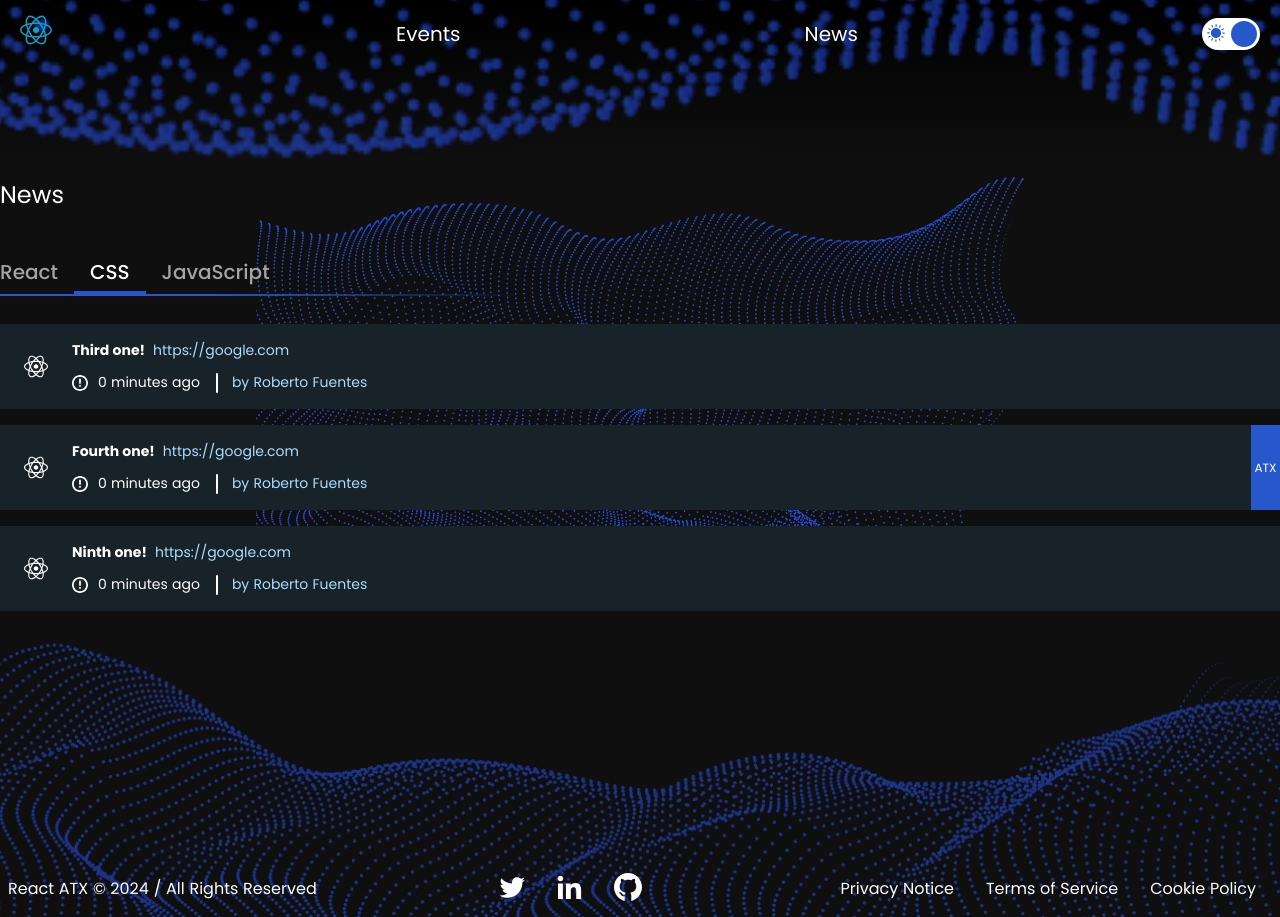
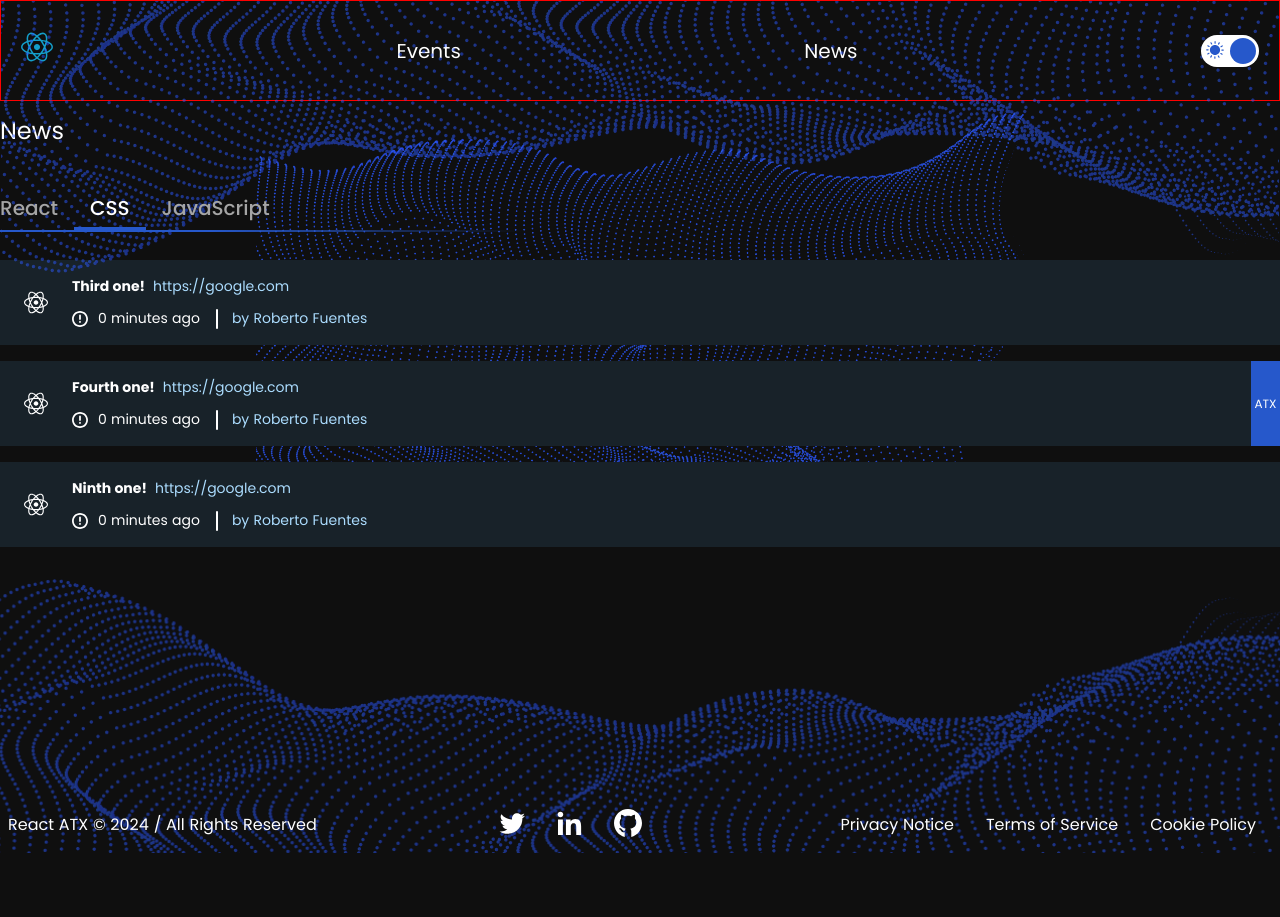
Before and after one commit to web-fountain/react-atx, a Next.js app: page /news/css in a window 1280 px wide. After the commit the page ends 853 px from the top, so only its background shows below. Built offline with nearby package versions, Linux system fonts and the light colour scheme.

Commit message:
moved landing page export default to the bottom

```diff
--- a/src/app/(landingPage)/Hero/styles.module.css
+++ b/src/app/(landingPage)/Hero/styles.module.css
@@ -1,20 +1,29 @@
 .container {
   display: flex;
-  display: k;
   align-items: center;
   justify-content: center;
-  width: 100%;
-  max-width: 1292px;
+  min-height: 700px;
 }
 
 .content {
-  width: 100%;
+  width: 50%;
 
   & > span {
     font-weight: var(--bold);
+    font-size: var(--32px);
+    line-height: var(--48px);
+  }
+
+  & > h1 {
+    font-weight: var(--medium);
+    font-size: var(--64px);
+    line-height: var(--leading-13);
   }
 
   & > p {
+    font-weight: var(--medium);
+    font-size: var(--28px);
+    line-height: var(--leading-11);
     margin-bottom: 3rem;
   }
 }
@@ -24,6 +33,7 @@
   display: flex;
   align-items: center;
   justify-content: center;
+  width: 50%;
 }
 
 .hero-icon > svg {
--- a/src/app/(landingPage)/page.tsx
+++ b/src/app/(landingPage)/page.tsx
@@ -8,8 +8,7 @@ import Partnerships from './Partnerships';
 import AboutUs from './AboutUs';
 import './styles.css';
 
-
-export default async function Page() {
+async function Page() {
   return (
     <div className='page-layout'>
       <Hero />
@@ -21,3 +20,5 @@ export default async function Page() {
     </div>
   );
 }
+
+export default Page;
--- a/src/app/(landingPage)/styles.css
+++ b/src/app/(landingPage)/styles.css
@@ -1,7 +1,7 @@
 .page-layout {
   padding: 0 24px;
   width: 100%;
-  max-width: 1200px;
+  max-width: 1440px;
   margin: 0 auto;
   border: 1px solid yellow;
 }
--- a/src/assets/styles/fonts.css
+++ b/src/assets/styles/fonts.css
@@ -10,6 +10,7 @@
   --16px: 1rem;
   --20px: 1.25rem;
   --24px: 1.5rem;
+  --28px: 1.75rem;
   --32px: 2rem;
   --40px: 2.5rem;
   --48px: 3rem;
@@ -17,40 +18,42 @@
   --64px: 4rem;
 
   /* font-weight */
-  --thin:         100;
-  --extra-light:  200;
-  --light:        300;
-  --regular:      400;
-  --medium:       500;
-  --semi-bold:    600;
-  --bold:         700;
-  --extra-bold:   800;
-  --black:        900;
+  --thin: 100;
+  --extra-light: 200;
+  --light: 300;
+  --regular: 400;
+  --medium: 500;
+  --semi-bold: 600;
+  --bold: 700;
+  --extra-bold: 800;
+  --black: 900;
 
   /* line-height */
-  --leading-3:        .75rem;   /* 12px */
-  --leading-4:        1rem;     /* 16px */
-  --leading-5:        1.25rem;  /* 20px */
-  --leading-6:        1.5rem;   /* 24px */
-  --leading-7:        1.75rem;  /* 28px */
-  --leading-8:        2rem;     /* 32px */
-  --leading-9:        2.25rem;  /* 36px */
-  --leading-10:       2.5rem;   /* 40px */
-  --leading-11:       2.75rem;  /* 44px */
-  --leading-none:     1;
-  --leading-tight:    1.25;
-  --leading-snug:     1.375;
-  --leading-normal:   1.5;
-  --leading-relaxed:  1.625;
-  --leading-loose:    2;
+  --leading-3: 0.75rem; /* 12px */
+  --leading-4: 1rem; /* 16px */
+  --leading-5: 1.25rem; /* 20px */
+  --leading-6: 1.5rem; /* 24px */
+  --leading-7: 1.75rem; /* 28px */
+  --leading-8: 2rem; /* 32px */
+  --leading-9: 2.25rem; /* 36px */
+  --leading-10: 2.5rem; /* 40px */
+  --leading-11: 2.75rem; /* 44px */
+  --leading-12: 3rem; /* 48px */
+  --leading-13: 5rem; /* 80px */
+  --leading-none: 1;
+  --leading-tight: 1.25;
+  --leading-snug: 1.375;
+  --leading-normal: 1.5;
+  --leading-relaxed: 1.625;
+  --leading-loose: 2;
 
   /* letter-spacing */
   --tracking-tighter: -0.05em;
-  --tracking-tight:   -0.025em;
-  --tracking-normal:  0em;
-  --tracking-wide:    0.025em;
-  --tracking-wider:   0.05em;
-  --tracking-widest:  0.1em;
+  --tracking-tight: -0.025em;
+  --tracking-normal: 0em;
+  --tracking-wide: 0.025em;
+  --tracking-wider: 0.05em;
+  --tracking-widest: 0.1em;
 
   --fonts-body: Poppins, 'Open Sans', Helvetica, Arial, sans-serif;
 }
@@ -60,34 +63,26 @@
     font-family: 'Poppins';
     font-style: normal;
     font-weight: 400;
-    src:
-      local('Poppins Regular'),
-      url('../fonts/Poppins-Regular.woff') format('woff');
+    src: local('Poppins Regular'), url('../fonts/Poppins-Regular.woff') format('woff');
   }
 
   @font-face {
     font-family: 'Poppins';
     font-style: normal;
     font-weight: 500;
-    src:
-      local('Poppins Medium'),
-      url('../fonts/Poppins-Medium.woff') format('woff');
+    src: local('Poppins Medium'), url('../fonts/Poppins-Medium.woff') format('woff');
   }
 
   @font-face {
     font-family: 'Poppins';
     font-style: normal;
     font-weight: 700;
-    src:
-      local('Poppins Bold'),
-      url('../fonts/Poppins-Bold.woff') format('woff');
+    src: local('Poppins Bold'), url('../fonts/Poppins-Bold.woff') format('woff');
   }
   @font-face {
     font-family: 'Poppins';
     font-style: italic;
     font-weight: 700;
-    src:
-      local('Poppins Bold Italic'),
-      url('../fonts/Poppins-BoldItalic.woff') format('woff');
+    src: local('Poppins Bold Italic'), url('../fonts/Poppins-BoldItalic.woff') format('woff');
   }
 }
--- a/src/components/Header/index.tsx
+++ b/src/components/Header/index.tsx
@@ -4,11 +4,10 @@ import Icons from '@Icons';
 import ThemeToggle from './ThemeToggle';
 import styles from './styles.module.css';
 
-
 function Header() {
   return (
     <header className={styles.header}>
-      <div className={styles['background-image']}>
+      <div className={styles['background-image']}></div>
       <div className={styles.container}>
         <Link href='/'>
           <Icons className={styles.logo} name='react-logo' />
@@ -27,7 +26,6 @@ function Header() {
 
         <ThemeToggle />
       </div>
-      </div>
     </header>
   );
 }
--- a/src/components/Header/styles.module.css
+++ b/src/components/Header/styles.module.css
@@ -1,22 +1,25 @@
 .header {
   width: 100%;
-  height: 165px;
-  background-image: var(--header-bg-linear-gradient);
-  overflow-y: visible;
+  height: 101px;
+  border: 1px solid red;
+  position: relative;
 }
 
 .background-image {
-  height: 100%;
+  position: absolute;
+  background-image: var(--header-bg-image);
+  height: 272px;
   width: 100%;
-  background-image: var(--header-bg-image);
+  margin: 0 auto;
   background-repeat: no-repeat;
-  background-position: 42%;
-  background-size: 385%;
+  background-position: center;
+  background-size: cover;
 }
 
 .container {
+  height: 100%;
   width: 100%;
-  max-width: 1292px;
+  max-width: 1440px;
   margin: 0 auto;
   display: flex;
   flex-flow: row nowrap;
@@ -24,7 +27,9 @@
   justify-content: space-between;
   padding: 14px 20px;
 }
-.container > nav { width: 100% }
+.container > nav {
+  width: 100%;
+}
 
 .nav-list {
   display: flex;
```
Also changed, not shown: src/app/(landingPage)/Hero/index.tsx (+6 -8 lines). Lines whose indentation alone changed are shown as unchanged.
